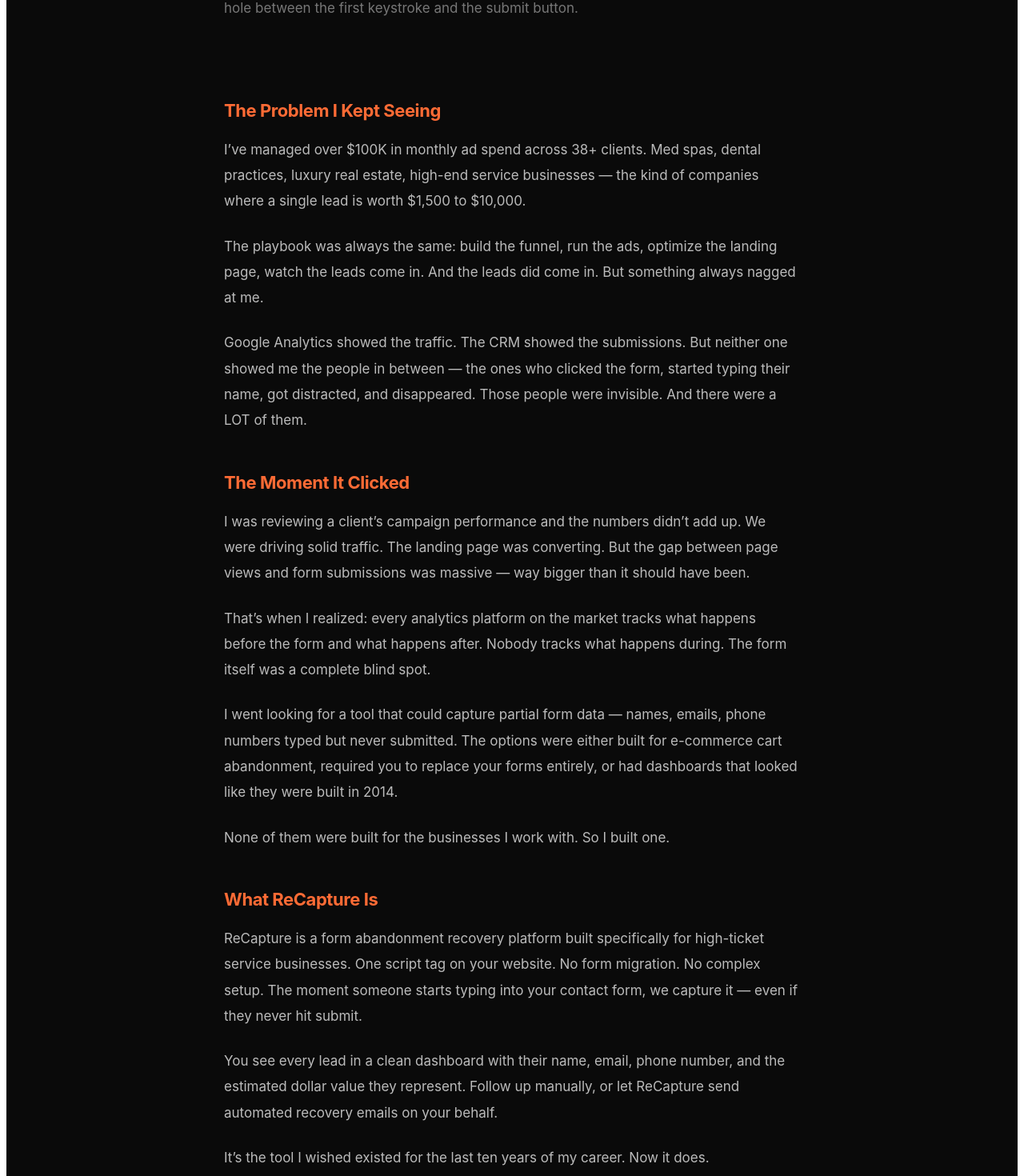
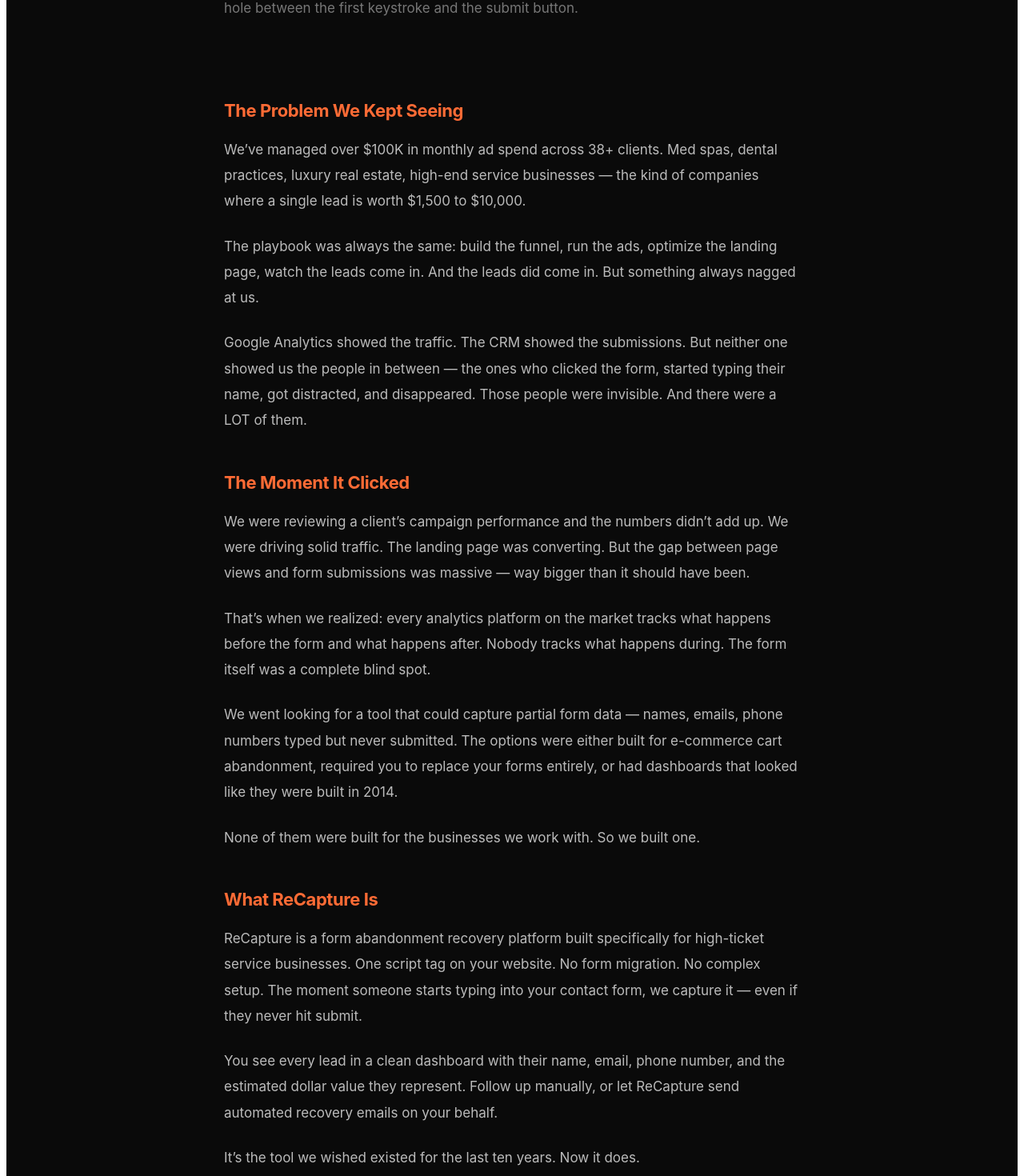
Before and after one commit to Asherton1/leadcatch-app, a Next.js app: page /about in a window 1280 px wide. Shown: the part 437-1907 px from the top of the page at 80% size. Built offline with nearby package versions, Linux system fonts and the light colour scheme.

Commit message:
Change About page voice from I to we - company voice

```diff
--- a/app/about/page.tsx
+++ b/app/about/page.tsx
@@ -23,25 +23,25 @@
 
       <div className="about-story">
         <div className="about-story-section">
-          <h2>The Problem I Kept Seeing</h2>
-          <p>I’ve managed over $100K in monthly ad spend across 38+ clients. Med spas, dental practices, luxury real estate, high-end service businesses — the kind of companies where a single lead is worth $1,500 to $10,000.</p>
-          <p>The playbook was always the same: build the funnel, run the ads, optimize the landing page, watch the leads come in. And the leads did come in. But something always nagged at me.</p>
-          <p>Google Analytics showed the traffic. The CRM showed the submissions. But neither one showed me the people in between — the ones who clicked the form, started typing their name, got distracted, and disappeared. Those people were invisible. And there were a LOT of them.</p>
+          <h2>The Problem We Kept Seeing</h2>
+          <p>We’ve managed over $100K in monthly ad spend across 38+ clients. Med spas, dental practices, luxury real estate, high-end service businesses — the kind of companies where a single lead is worth $1,500 to $10,000.</p>
+          <p>The playbook was always the same: build the funnel, run the ads, optimize the landing page, watch the leads come in. And the leads did come in. But something always nagged at us.</p>
+          <p>Google Analytics showed the traffic. The CRM showed the submissions. But neither one showed us the people in between — the ones who clicked the form, started typing their name, got distracted, and disappeared. Those people were invisible. And there were a LOT of them.</p>
         </div>
 
         <div className="about-story-section">
           <h2>The Moment It Clicked</h2>
-          <p>I was reviewing a client’s campaign performance and the numbers didn’t add up. We were driving solid traffic. The landing page was converting. But the gap between page views and form submissions was massive — way bigger than it should have been.</p>
-          <p>That’s when I realized: every analytics platform on the market tracks what happens before the form and what happens after. Nobody tracks what happens during. The form itself was a complete blind spot.</p>
-          <p>I went looking for a tool that could capture partial form data — names, emails, phone numbers typed but never submitted. The options were either built for e-commerce cart abandonment, required you to replace your forms entirely, or had dashboards that looked like they were built in 2014.</p>
-          <p>None of them were built for the businesses I work with. So I built one.</p>
+          <p>We were reviewing a client’s campaign performance and the numbers didn’t add up. We were driving solid traffic. The landing page was converting. But the gap between page views and form submissions was massive — way bigger than it should have been.</p>
+          <p>That’s when we realized: every analytics platform on the market tracks what happens before the form and what happens after. Nobody tracks what happens during. The form itself was a complete blind spot.</p>
+          <p>We went looking for a tool that could capture partial form data — names, emails, phone numbers typed but never submitted. The options were either built for e-commerce cart abandonment, required you to replace your forms entirely, or had dashboards that looked like they were built in 2014.</p>
+          <p>None of them were built for the businesses we work with. So we built one.</p>
         </div>
 
         <div className="about-story-section">
           <h2>What ReCapture Is</h2>
           <p>ReCapture is a form abandonment recovery platform built specifically for high-ticket service businesses. One script tag on your website. No form migration. No complex setup. The moment someone starts typing into your contact form, we capture it — even if they never hit submit.</p>
           <p>You see every lead in a clean dashboard with their name, email, phone number, and the estimated dollar value they represent. Follow up manually, or let ReCapture send automated recovery emails on your behalf.</p>
-          <p>It’s the tool I wished existed for the last ten years of my career. Now it does.</p>
+          <p>It’s the tool we wished existed for the last ten years. Now it does.</p>
         </div>
       </div>
 
```
